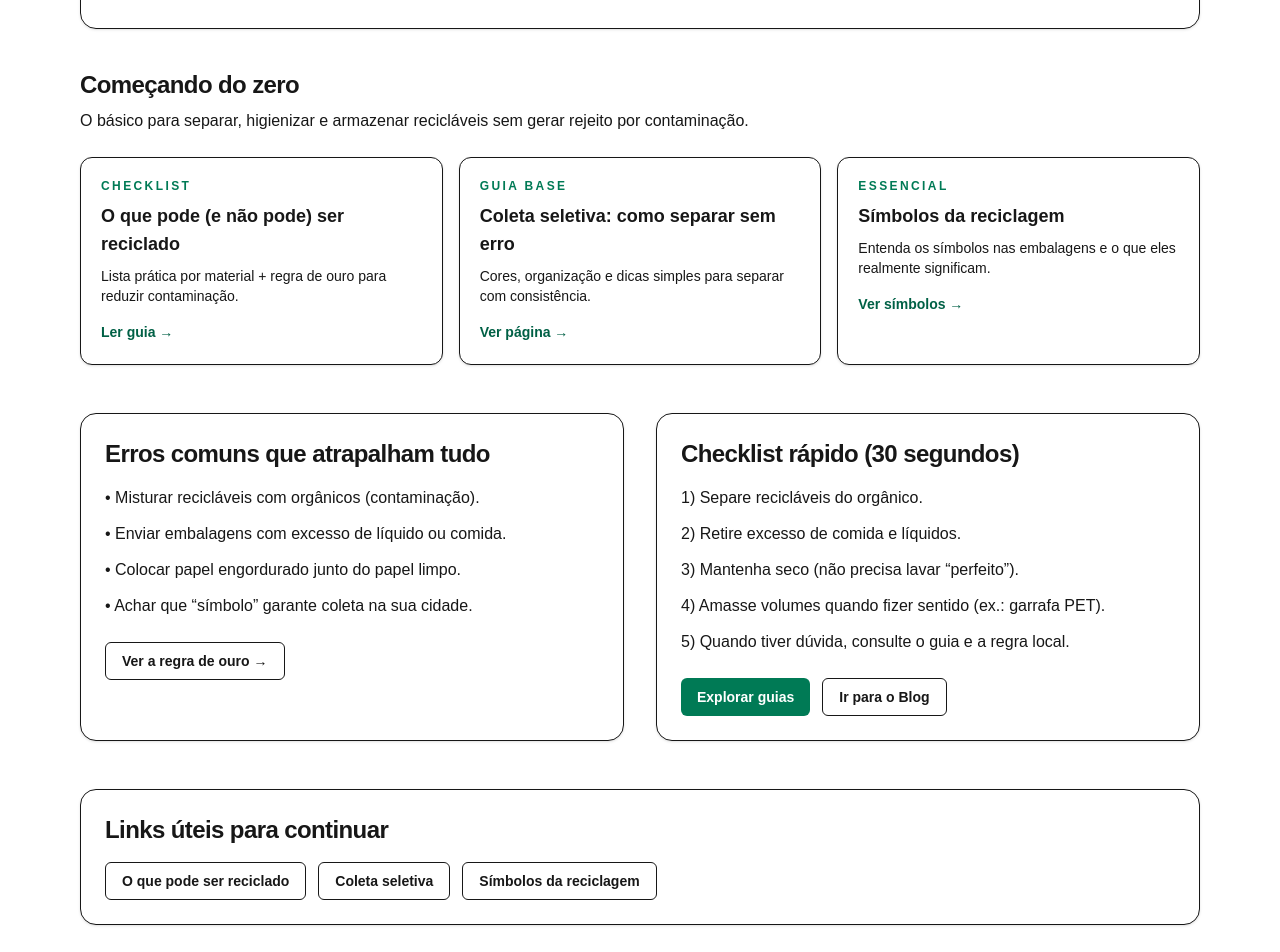
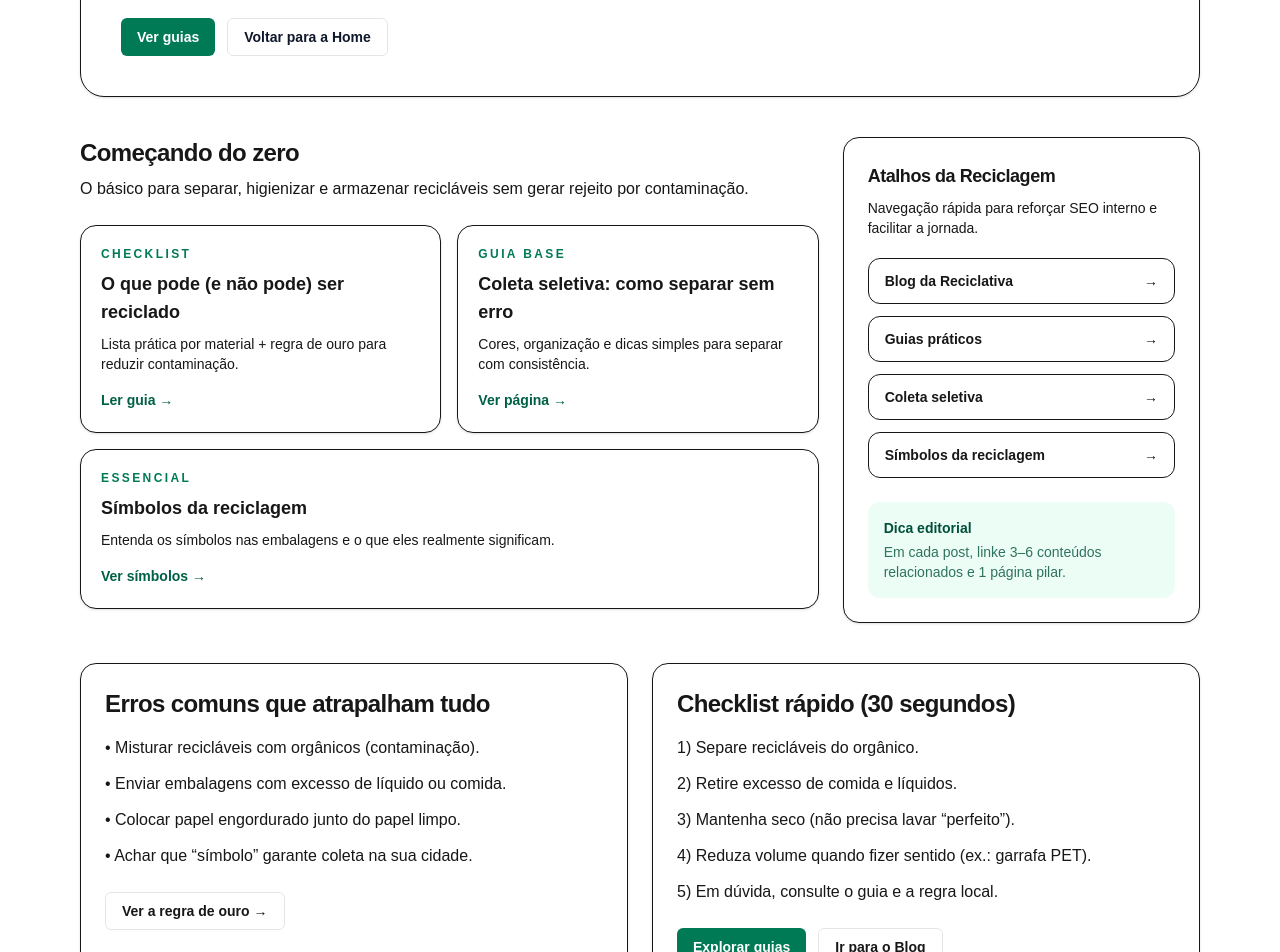
Before and after one commit to aieduardopompeu/reciclativa-portal, a Next.js app: page /reciclagem in a window 1280 px wide. Shown: the part 460-1412 px from the top of the page. Built offline with nearby package versions, Linux system fonts and the light colour scheme.

Commit message:
style(reciclagem): alinhar hero, CTAs e atalhos ao padrao do site

```diff
--- a/src/app/reciclagem/page.tsx
+++ b/src/app/reciclagem/page.tsx
@@ -3,14 +3,14 @@ import Link from "next/link";
 
 export default function ReciclagemPilarPage() {
   return (
-    <main className="mx-auto w-full max-w-6xl px-4 py-10">
-      {/* Hero */}
-      <section className="rounded-2xl border bg-white/60 p-6 shadow-sm backdrop-blur sm:p-10">
+    <main className="mx-auto w-full max-w-6xl px-4 py-10 sm:py-12">
+      {/* Hero (padrão mais próximo do /blog) */}
+      <section className="rounded-3xl border bg-white p-6 shadow-sm sm:p-10">
         <p className="text-xs font-semibold uppercase tracking-[0.2em] text-emerald-700">
-          Página pilar
+          Página pilar · Reciclagem
         </p>
 
-        <h1 className="mt-3 text-3xl font-bold tracking-tight sm:text-4xl">
+        <h1 className="mt-3 text-3xl font-bold tracking-tight sm:text-5xl">
           Reciclagem: guia prático para reciclar corretamente
         </h1>
 
@@ -19,7 +19,7 @@ export default function ReciclagemPilarPage() {
           símbolos da reciclagem para acertar no descarte.
         </p>
 
-        <div className="mt-6 flex flex-wrap gap-3">
+        <div className="mt-7 flex flex-wrap gap-3">
           <Link
             href="/guias"
             className="inline-flex items-center justify-center rounded-md bg-emerald-700 px-4 py-2 text-sm font-semibold text-white hover:bg-emerald-800"
@@ -29,15 +29,17 @@ export default function ReciclagemPilarPage() {
 
           <Link
             href="/"
-            className="inline-flex items-center justify-center rounded-md border px-4 py-2 text-sm font-semibold hover:bg-black/5"
+            className="inline-flex items-center justify-center rounded-md border border-black/10 bg-transparent px-4 py-2 text-sm font-semibold text-slate-900 hover:bg-black/5"
           >
             Voltar para a Home
           </Link>
         </div>
       </section>
 
-      {/* Cards de navegação rápida */}
-      <section className="mt-10">
+      {/* Grid: trilha (cards) + atalhos (lado direito) */}
+      <section className="mt-10 grid gap-6 lg:grid-cols-3 lg:items-start">
+        {/* Coluna principal (2/3): cards */}
+        <div className="lg:col-span-2">
           <h2 className="text-xl font-bold tracking-tight sm:text-2xl">
             Começando do zero
           </h2>
@@ -46,10 +48,10 @@ export default function ReciclagemPilarPage() {
             rejeito por contaminação.
           </p>
 
-        <div className="mt-6 grid gap-4 sm:grid-cols-2 lg:grid-cols-3">
+          <div className="mt-6 grid gap-4 sm:grid-cols-2">
             <Link
               href="/blog/o-que-pode-ser-reciclado"
-            className="group rounded-xl border bg-white p-5 shadow-sm transition hover:-translate-y-0.5 hover:shadow"
+              className="group rounded-2xl border bg-white p-5 shadow-sm transition hover:-translate-y-0.5 hover:shadow"
             >
               <p className="text-xs font-semibold uppercase tracking-[0.2em] text-emerald-700">
                 Checklist
@@ -68,7 +70,7 @@ export default function ReciclagemPilarPage() {
 
             <Link
               href="/coleta-seletiva"
-            className="group rounded-xl border bg-white p-5 shadow-sm transition hover:-translate-y-0.5 hover:shadow"
+              className="group rounded-2xl border bg-white p-5 shadow-sm transition hover:-translate-y-0.5 hover:shadow"
             >
               <p className="text-xs font-semibold uppercase tracking-[0.2em] text-emerald-700">
                 Guia base
@@ -77,7 +79,8 @@ export default function ReciclagemPilarPage() {
                 Coleta seletiva: como separar sem erro
               </h3>
               <p className="mt-2 text-sm text-muted-foreground">
-              Cores, organização e dicas simples para separar com consistência.
+                Cores, organização e dicas simples para separar com
+                consistência.
               </p>
               <span className="mt-4 inline-flex text-sm font-semibold text-emerald-800">
                 Ver página →
@@ -86,7 +89,7 @@ export default function ReciclagemPilarPage() {
 
             <Link
               href="/simbolos-da-reciclagem"
-            className="group rounded-xl border bg-white p-5 shadow-sm transition hover:-translate-y-0.5 hover:shadow"
+              className="group rounded-2xl border bg-white p-5 shadow-sm transition hover:-translate-y-0.5 hover:shadow sm:col-span-2"
             >
               <p className="text-xs font-semibold uppercase tracking-[0.2em] text-emerald-700">
                 Essencial
@@ -103,10 +106,56 @@ export default function ReciclagemPilarPage() {
               </span>
             </Link>
           </div>
+        </div>
+
+        {/* Coluna lateral (1/3): atalhos no padrão do /blog */}
+        <aside className="rounded-2xl border bg-white p-6 shadow-sm">
+          <h2 className="text-lg font-bold tracking-tight">Atalhos da Reciclagem</h2>
+          <p className="mt-2 text-sm text-muted-foreground">
+            Navegação rápida para reforçar SEO interno e facilitar a jornada.
+          </p>
+
+          <div className="mt-5 space-y-3">
+            <Link
+              href="/blog"
+              className="flex items-center justify-between rounded-xl border px-4 py-3 text-sm font-semibold hover:bg-black/5"
+            >
+              Blog da Reciclativa <span aria-hidden>→</span>
+            </Link>
+
+            <Link
+              href="/guias"
+              className="flex items-center justify-between rounded-xl border px-4 py-3 text-sm font-semibold hover:bg-black/5"
+            >
+              Guias práticos <span aria-hidden>→</span>
+            </Link>
+
+            <Link
+              href="/coleta-seletiva"
+              className="flex items-center justify-between rounded-xl border px-4 py-3 text-sm font-semibold hover:bg-black/5"
+            >
+              Coleta seletiva <span aria-hidden>→</span>
+            </Link>
+
+            <Link
+              href="/simbolos-da-reciclagem"
+              className="flex items-center justify-between rounded-xl border px-4 py-3 text-sm font-semibold hover:bg-black/5"
+            >
+              Símbolos da reciclagem <span aria-hidden>→</span>
+            </Link>
+          </div>
+
+          <div className="mt-6 rounded-xl bg-emerald-50 p-4 text-sm text-emerald-900">
+            <p className="font-semibold">Dica editorial</p>
+            <p className="mt-1 text-emerald-900/80">
+              Em cada post, linke 3–6 conteúdos relacionados e 1 página pilar.
+            </p>
+          </div>
+        </aside>
       </section>
 
-      {/* Erros comuns + checklist */}
-      <section className="mt-12 grid gap-8 lg:grid-cols-2">
+      {/* Blocos inferiores: erros comuns + checklist */}
+      <section className="mt-10 grid gap-6 lg:grid-cols-2">
         <div className="rounded-2xl border bg-white p-6 shadow-sm">
           <h2 className="text-xl font-bold tracking-tight sm:text-2xl">
             Erros comuns que atrapalham tudo
@@ -121,7 +170,7 @@ export default function ReciclagemPilarPage() {
           <div className="mt-6">
             <Link
               href="/blog/o-que-pode-ser-reciclado"
-              className="inline-flex items-center justify-center rounded-md border px-4 py-2 text-sm font-semibold hover:bg-black/5"
+              className="inline-flex items-center justify-center rounded-md border border-black/10 px-4 py-2 text-sm font-semibold hover:bg-black/5"
             >
               Ver a regra de ouro →
             </Link>
@@ -136,8 +185,8 @@ export default function ReciclagemPilarPage() {
             <li>1) Separe recicláveis do orgânico.</li>
             <li>2) Retire excesso de comida e líquidos.</li>
             <li>3) Mantenha seco (não precisa lavar “perfeito”).</li>
-            <li>4) Amasse volumes quando fizer sentido (ex.: garrafa PET).</li>
-            <li>5) Quando tiver dúvida, consulte o guia e a regra local.</li>
+            <li>4) Reduza volume quando fizer sentido (ex.: garrafa PET).</li>
+            <li>5) Em dúvida, consulte o guia e a regra local.</li>
           </ol>
 
           <div className="mt-6 flex flex-wrap gap-3">
@@ -149,40 +198,13 @@ export default function ReciclagemPilarPage() {
             </Link>
             <Link
               href="/blog"
-              className="inline-flex items-center justify-center rounded-md border px-4 py-2 text-sm font-semibold hover:bg-black/5"
+              className="inline-flex items-center justify-center rounded-md border border-black/10 px-4 py-2 text-sm font-semibold hover:bg-black/5"
             >
               Ir para o Blog
             </Link>
           </div>
         </div>
       </section>
-
-      {/* Links úteis */}
-      <section className="mt-12 rounded-2xl border bg-white p-6 shadow-sm">
-        <h2 className="text-xl font-bold tracking-tight sm:text-2xl">
-          Links úteis para continuar
-        </h2>
-        <div className="mt-4 flex flex-wrap gap-3">
-          <Link
-            href="/blog/o-que-pode-ser-reciclado"
-            className="rounded-md border px-4 py-2 text-sm font-semibold hover:bg-black/5"
-          >
-            O que pode ser reciclado
-          </Link>
-          <Link
-            href="/coleta-seletiva"
-            className="rounded-md border px-4 py-2 text-sm font-semibold hover:bg-black/5"
-          >
-            Coleta seletiva
-          </Link>
-          <Link
-            href="/simbolos-da-reciclagem"
-            className="rounded-md border px-4 py-2 text-sm font-semibold hover:bg-black/5"
-          >
-            Símbolos da reciclagem
-          </Link>
-        </div>
-      </section>
     </main>
   );
 }
```
Lines whose indentation alone changed are shown as unchanged.
